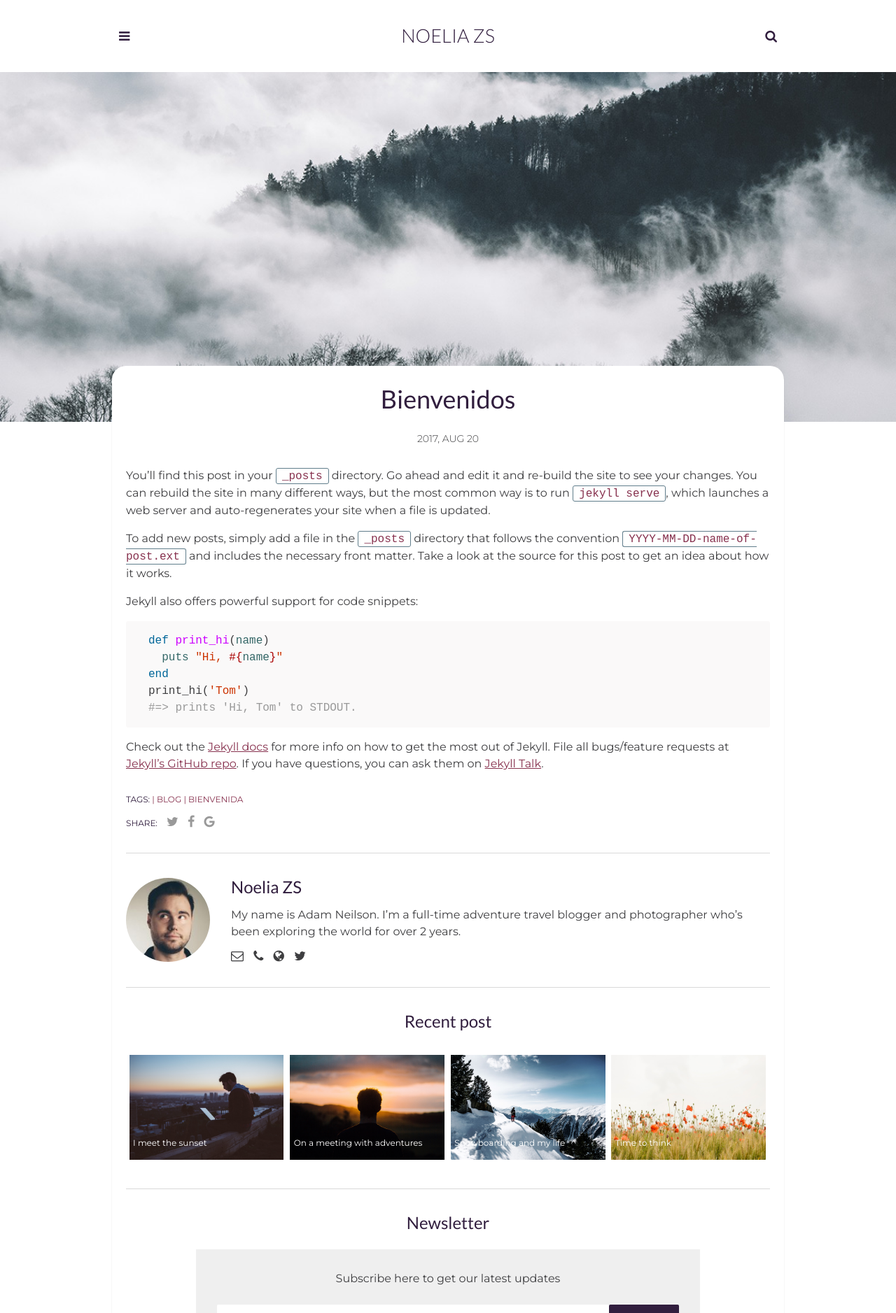
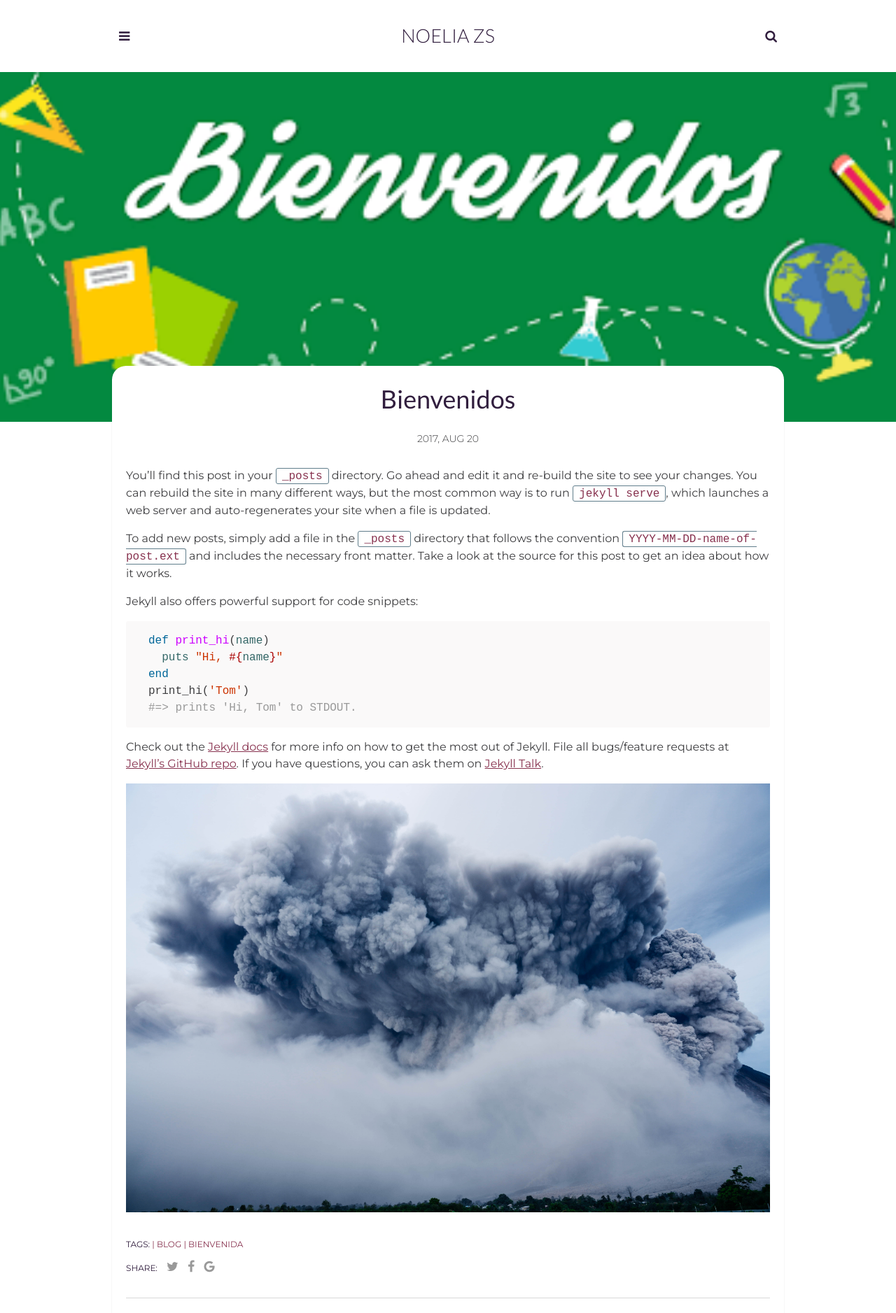
Before and after one commit to noeliazs3/adam-blog, a Jekyll site: the page built from _posts/2019-12-01-Bienvenidos-a-mi-cuenta-de-GitHub.markdown, in a window 1280 px wide. Shown: the top 1877 px of the page at 70% size. Built offline with Jekyll 4.4.1, drawn with Linux system fonts in a browser that asks for light colours; comment, search, counter and statistics services are not loaded.

Commit message:
Nueva imagen

```diff
--- a/_posts/2019-12-01-Bienvenidos-a-mi-cuenta-de-GitHub.markdown
+++ b/_posts/2019-12-01-Bienvenidos-a-mi-cuenta-de-GitHub.markdown
@@ -3,7 +3,7 @@ layout: post
 title: Bienvenidos
 date: 2017-08-20 13:32:20 +0300
 description: You’ll find this post in your `_posts` directory. Go ahead and edit it and re-build the site to see your changes. # Add post description (optional)
-img: post-6.jpg # Add image post (optional)
+img: bienvenidos.jpg # Add image post (optional)
 tags: [Blog, Bienvenida]
 author: # Add name author (optional)
 ---
@@ -26,3 +26,5 @@ Check out the [Jekyll docs][jekyll-docs] for more info on how to get the most ou
 [jekyll-docs]: https://jekyllrb.com/docs/home
 [jekyll-gh]:   https://github.com/jekyll/jekyll
 [jekyll-talk]: https://talk.jekyllrb.com/
+
+![Yosh Ginsu]({{site.baseurl}}/assets/img/yosh-ginsu.jpg)
```
